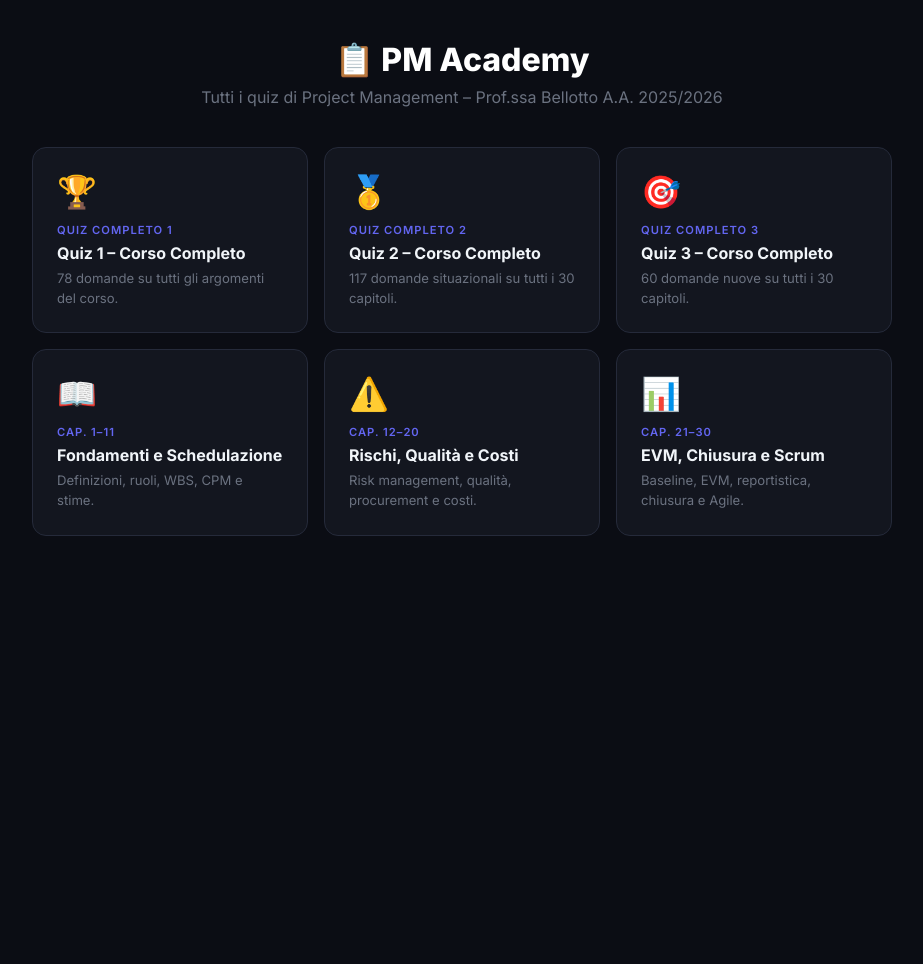
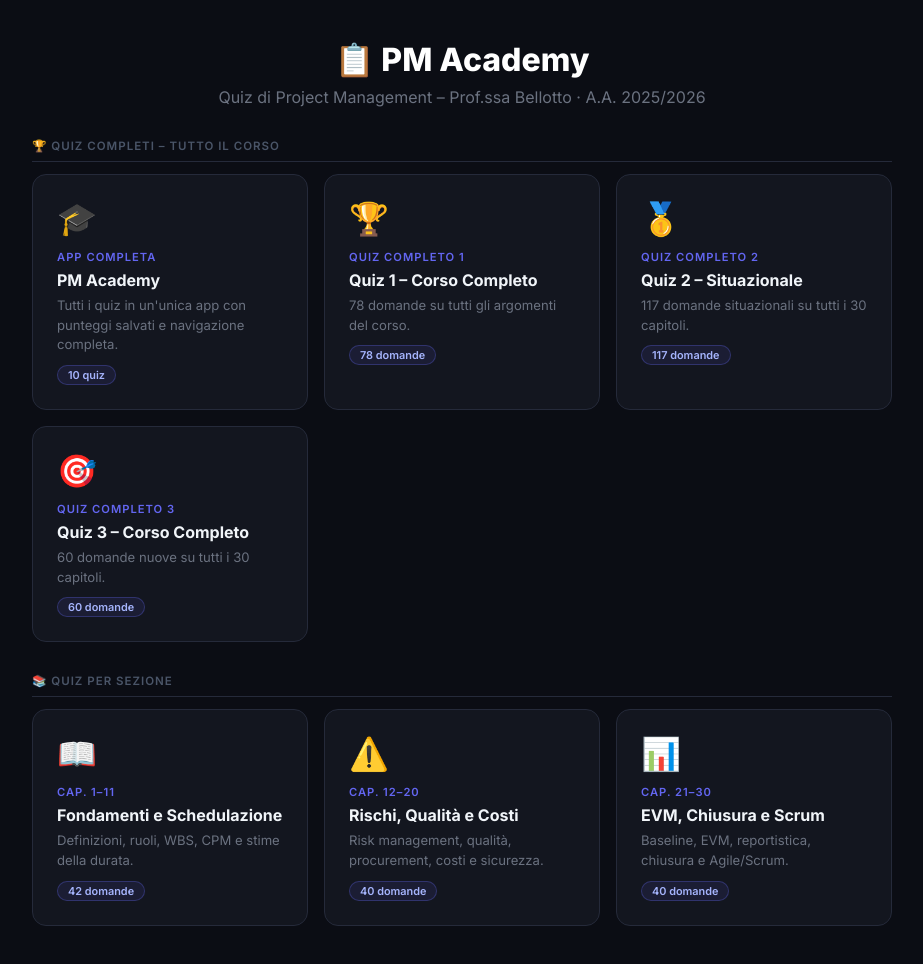
Before and after one commit to AleBarison/Project-Management, a plain HTML site: page index.html in a window 1280 px wide. Shown: the whole page, without its empty margins (178-1101 px from the left). Before the commit the page ends 800 px from the top, so only its background shows below. Drawn offline with Linux system fonts and the light colour scheme.

Commit message:
Enhance index.html with new quiz sections
Added new sections and updated quiz descriptions.

```diff
--- a/index.html
+++ b/index.html
@@ -9,26 +9,35 @@
   * { box-sizing: border-box; margin: 0; padding: 0; }
   body { font-family: 'Inter', sans-serif; background: #0b0d14; color: #e8eaf0; min-height: 100vh; padding: 40px 24px; }
   h1 { text-align: center; font-size: 2rem; font-weight: 800; color: #fff; margin-bottom: 8px; }
-  p { text-align: center; color: #6b7280; margin-bottom: 40px; }
+  .sub { text-align: center; color: #6b7280; margin-bottom: 16px; }
+  .section-label { max-width: 860px; margin: 32px auto 12px; font-size: 0.72rem; font-weight: 600; color: #4a5568; text-transform: uppercase; letter-spacing: 1px; border-bottom: 1px solid #252a3a; padding-bottom: 8px; }
   .grid { display: grid; grid-template-columns: repeat(auto-fill, minmax(260px, 1fr)); gap: 16px; max-width: 860px; margin: 0 auto; }
   a { display: block; background: #13161f; border: 1px solid #252a3a; border-radius: 14px; padding: 24px; text-decoration: none; color: inherit; transition: all 0.2s; }
-  a:hover { border-color: #6366f1; transform: translateY(-3px); }
+  a:hover { border-color: #6366f1; transform: translateY(-3px); box-shadow: 0 8px 24px rgba(0,0,0,0.4); }
   .icon { font-size: 2rem; margin-bottom: 12px; }
   .tag { font-size: 0.7rem; font-weight: 600; color: #6366f1; text-transform: uppercase; letter-spacing: 1px; margin-bottom: 6px; }
   .title { font-size: 1rem; font-weight: 700; color: #f1f5f9; margin-bottom: 6px; }
   .desc { font-size: 0.82rem; color: #6b7280; line-height: 1.5; }
+  .pill { display: inline-block; background: rgba(99,102,241,0.1); border: 1px solid rgba(99,102,241,0.3); color: #a5b4fc; font-size: 0.68rem; font-weight: 600; padding: 2px 10px; border-radius: 99px; margin-top: 10px; }
 </style>
 </head>
 <body>
 <h1>📋 PM Academy</h1>
-<p>Tutti i quiz di Project Management – Prof.ssa Bellotto A.A. 2025/2026</p>
+<p class="sub">Quiz di Project Management – Prof.ssa Bellotto · A.A. 2025/2026</p>
+
+<div class="section-label">🏆 Quiz Completi – Tutto il corso</div>
 <div class="grid">
-  <a href="Quiz_1_PM_Completo.html"><div class="icon">🏆</div><div class="tag">Quiz Completo 1</div><div class="title">Quiz 1 – Corso Completo</div><div class="desc">78 domande su tutti gli argomenti del corso.</div></a>
-  <a href="Quiz_2_Completo.html"><div class="icon">🥇</div><div class="tag">Quiz Completo 2</div><div class="title">Quiz 2 – Corso Completo</div><div class="desc">117 domande situazionali su tutti i 30 capitoli.</div></a>
-  <a href="Quiz_3_Completo.html"><div class="icon">🎯</div><div class="tag">Quiz Completo 3</div><div class="title">Quiz 3 – Corso Completo</div><div class="desc">60 domande nuove su tutti i 30 capitoli.</div></a>
-  <a href="quiz_cap1-11.html"><div class="icon">📖</div><div class="tag">Cap. 1–11</div><div class="title">Fondamenti e Schedulazione</div><div class="desc">Definizioni, ruoli, WBS, CPM e stime.</div></a>
-  <a href="quiz_cap12-20.html"><div class="icon">⚠️</div><div class="tag">Cap. 12–20</div><div class="title">Rischi, Qualità e Costi</div><div class="desc">Risk management, qualità, procurement e costi.</div></a>
-  <a href="quiz_cap21-30.html"><div class="icon">📊</div><div class="tag">Cap. 21–30</div><div class="title">EVM, Chiusura e Scrum</div><div class="desc">Baseline, EVM, reportistica, chiusura e Agile.</div></a>
+  <a href="PM_Academy.html"><div class="icon">🎓</div><div class="tag">App Completa</div><div class="title">PM Academy</div><div class="desc">Tutti i quiz in un'unica app con punteggi salvati e navigazione completa.</div><span class="pill">10 quiz</span></a>
+  <a href="Quiz_1_PM_Completo.html"><div class="icon">🏆</div><div class="tag">Quiz Completo 1</div><div class="title">Quiz 1 – Corso Completo</div><div class="desc">78 domande su tutti gli argomenti del corso.</div><span class="pill">78 domande</span></a>
+  <a href="Quiz_2_Completo.html"><div class="icon">🥇</div><div class="tag">Quiz Completo 2</div><div class="title">Quiz 2 – Situazionale</div><div class="desc">117 domande situazionali su tutti i 30 capitoli.</div><span class="pill">117 domande</span></a>
+  <a href="Quiz_3_Completo.html"><div class="icon">🎯</div><div class="tag">Quiz Completo 3</div><div class="title">Quiz 3 – Corso Completo</div><div class="desc">60 domande nuove su tutti i 30 capitoli.</div><span class="pill">60 domande</span></a>
+</div>
+
+<div class="section-label">📚 Quiz per Sezione</div>
+<div class="grid">
+  <a href="quiz_cap1-11.html"><div class="icon">📖</div><div class="tag">Cap. 1–11</div><div class="title">Fondamenti e Schedulazione</div><div class="desc">Definizioni, ruoli, WBS, CPM e stime della durata.</div><span class="pill">42 domande</span></a>
+  <a href="quiz_cap12-20.html"><div class="icon">⚠️</div><div class="tag">Cap. 12–20</div><div class="title">Rischi, Qualità e Costi</div><div class="desc">Risk management, qualità, procurement, costi e sicurezza.</div><span class="pill">40 domande</span></a>
+  <a href="quiz_cap21-30.html"><div class="icon">📊</div><div class="tag">Cap. 21–30</div><div class="title">EVM, Chiusura e Scrum</div><div class="desc">Baseline, EVM, reportistica, chiusura e Agile/Scrum.</div><span class="pill">40 domande</span></a>
 </div>
 </body>
 </html>
```
